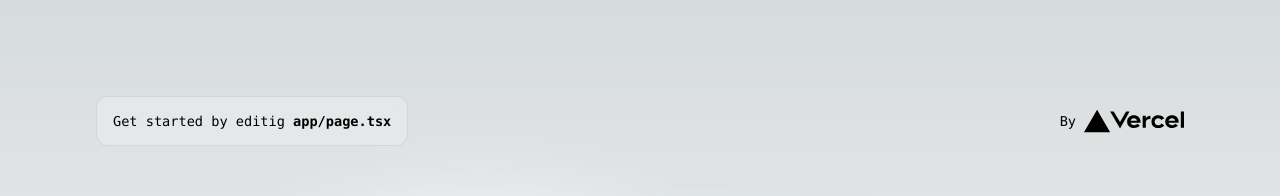
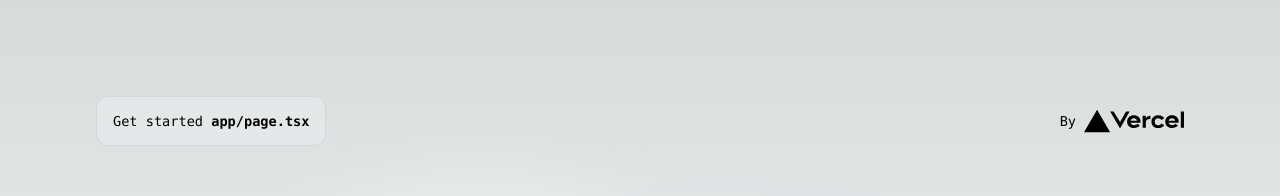
Before and after one commit to yhwabillie/github-action-docker-test, a Next.js app: page / in a window 1280 px wide. Shown: the top 196 px of the page. Built offline with nearby package versions, Linux system fonts and the light colour scheme.

Commit message:
도커 이미지 캐싱 테스트2

```diff
--- a/app/page.tsx
+++ b/app/page.tsx
@@ -6,7 +6,7 @@ export default function Home() {
     <main className={styles.main}>
       <div className={styles.description}>
         <p>
-          Get started by editig&nbsp;
+          Get started&nbsp;
           <code className={styles.code}>app/page.tsx</code>
         </p>
         <div>
```
